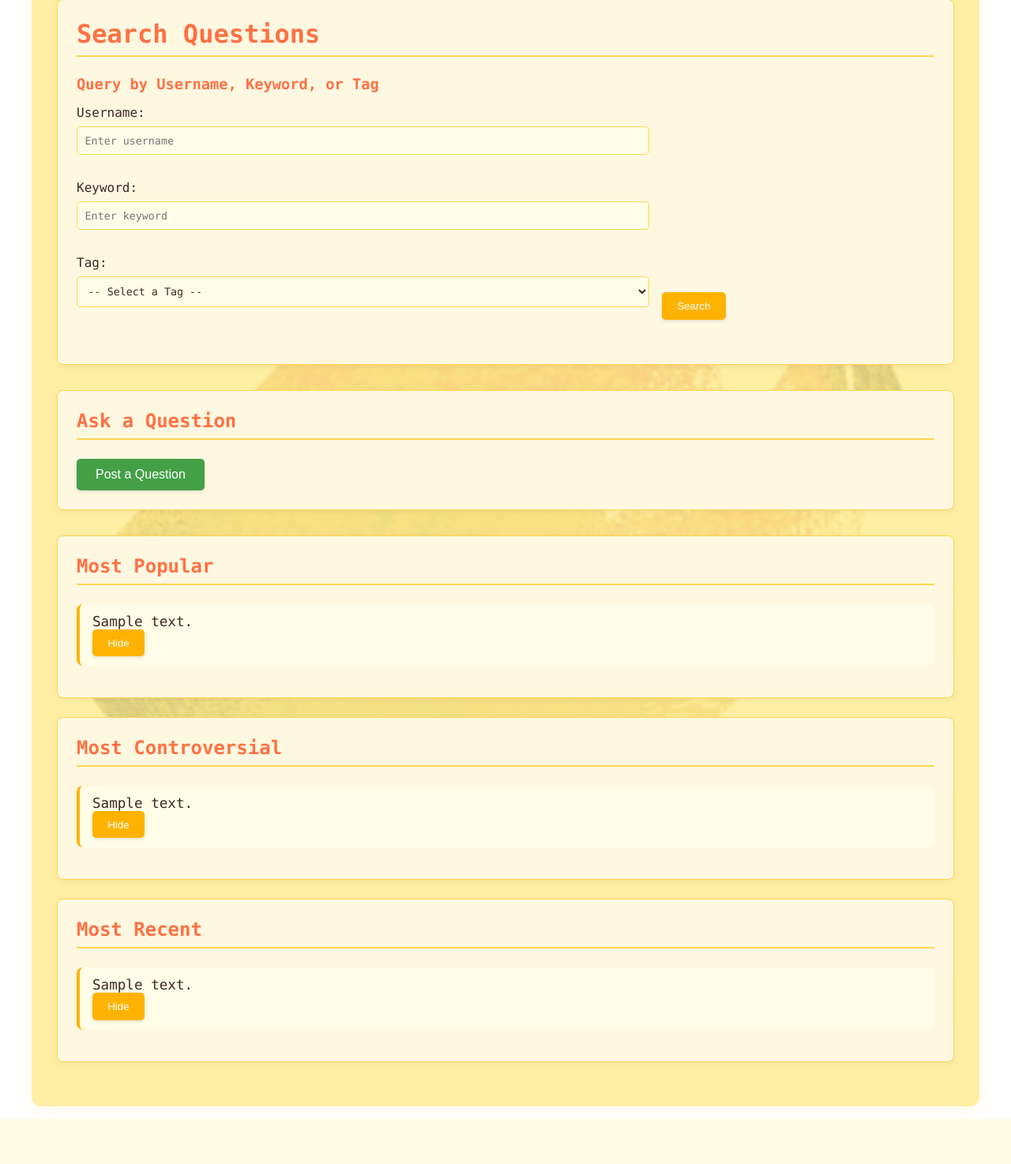
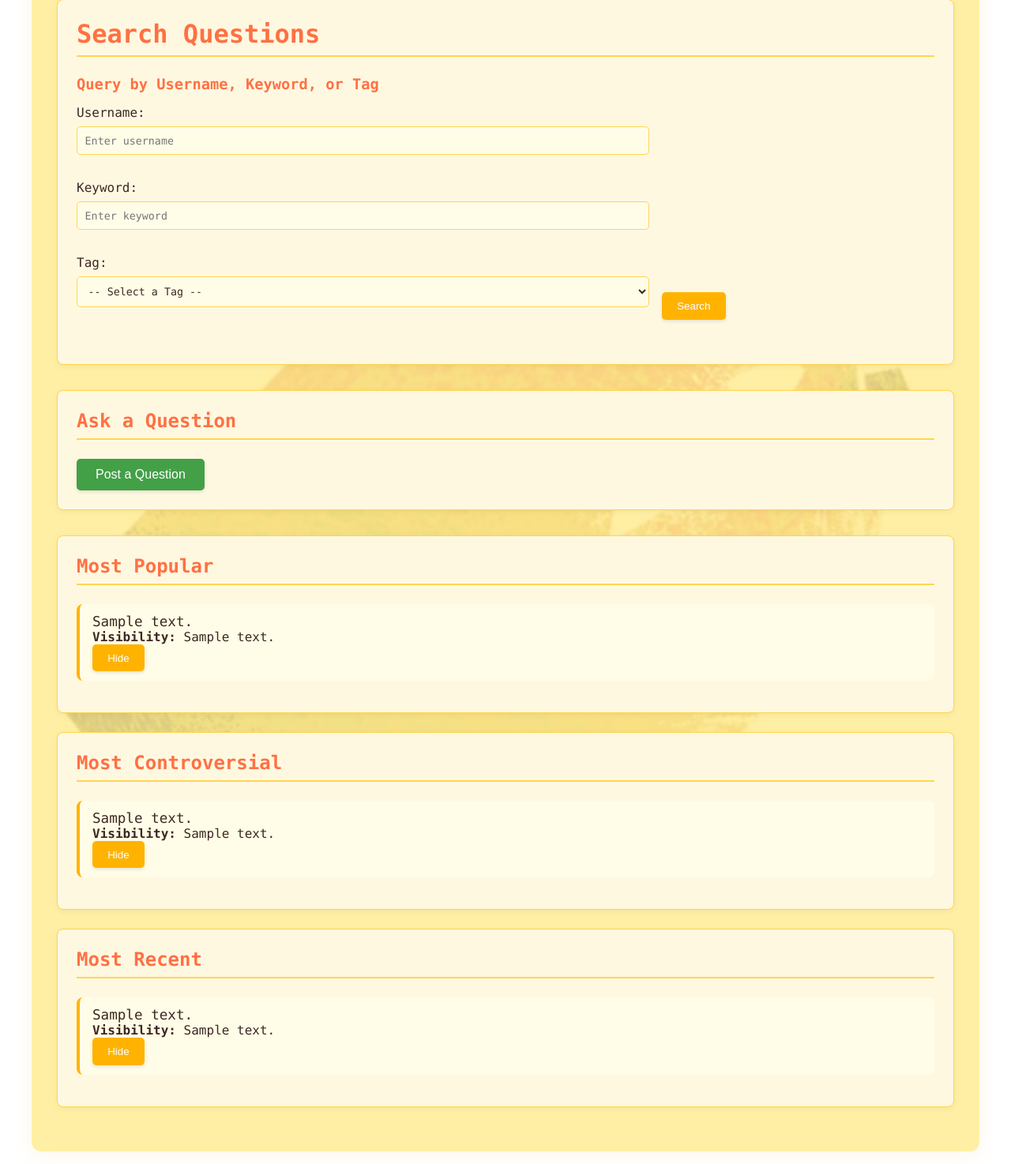
Before and after one commit to Techdude01/MangoDB, a Flask app: template server/templates/home.html in a window 1280 px wide. Shown: the part 100-1574 px from the top of the page at 79% size. Before the commit the page ends 1517 px from the top, so only its background shows below. Run offline with Flask 3, Linux system fonts and the light colour scheme; a user stored in the database is signed in; the template is opened without the code that fills it: most values are stand-ins (such as "Sample title", 1, 10 or a date in 2020).

Commit message:
Update home.html

```diff
--- a/server/templates/home.html
+++ b/server/templates/home.html
@@ -116,6 +116,10 @@
                     question['questionText'] }}
                 </a>
                 {% if user_role == 'admin' %}
+
+
+                <p class="visibility-info"><strong>Visibility:</strong> {{ question['visibility'] }}</p>
+
                 <!-- Admin actions for hiding/unhiding questions-->
                 <form action="{{ url_for('hide_question', question_id=question['questionID']) }}" method="POST"
                     style="display:inline;">
@@ -149,6 +153,9 @@
                     question['questionText'] }}
                 </a>
                 {% if user_role == 'admin' %}
+
+                <p class="visibility-info"><strong>Visibility:</strong> {{ question['visibility'] }}</p>
+
                 <!-- Admin actions for hiding/unhiding questions-->
                 <form action="{{ url_for('hide_question', question_id=question['questionID']) }}" method="POST"
                     style="display:inline;">
@@ -185,6 +192,9 @@
                     question['questionText'] }}
                 </a>
                 {% if user_role == 'admin' %}
+
+                <p class="visibility-info"><strong>Visibility:</strong> {{ question['visibility'] }}</p>
+
                 <!-- Admin actions for hiding/unhiding questions-->
                 <form action="{{ url_for('hide_question', question_id=question['questionID']) }}" method="POST"
                     style="display:inline;">
```
